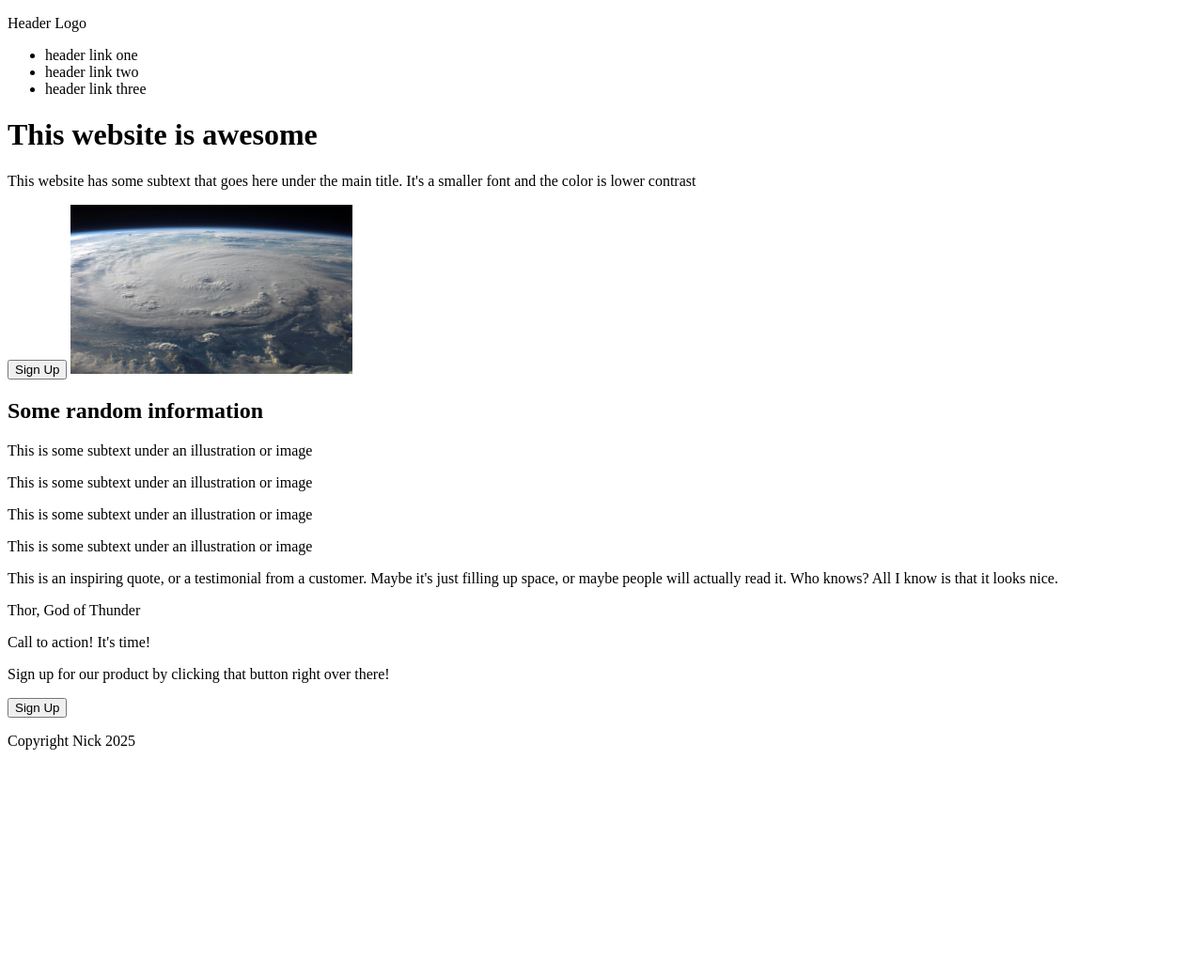
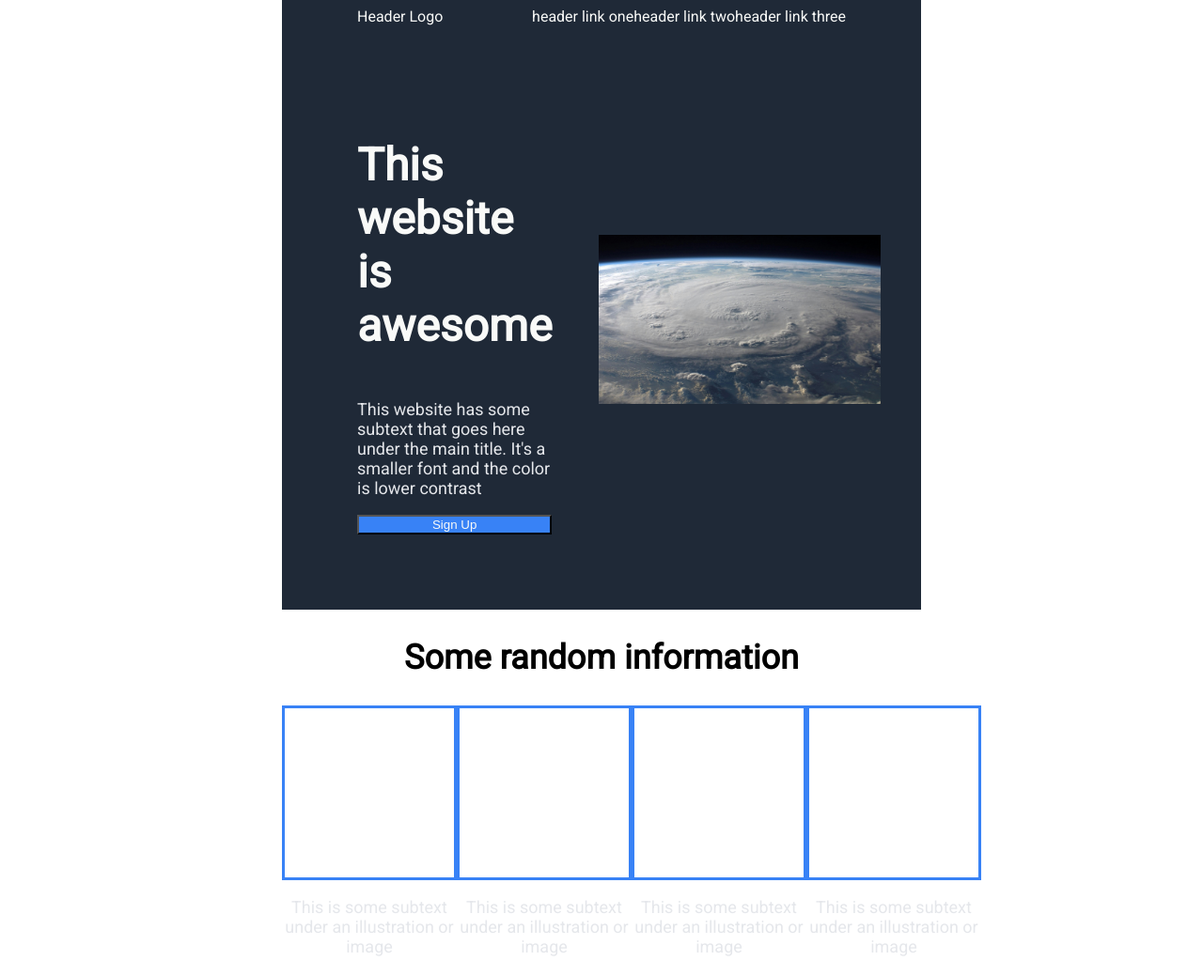
Before and after one commit to ndlein/otp-landingpage, a plain HTML site: page index.html in a window 1280 px wide. Shown: the top 1039 px of the page at 94% size. Before the commit the page ends 814 px from the top, so only its background shows below. Drawn offline with Linux system fonts and the light colour scheme.

Commit message:
Finished HTML and hhalfway through styling

```diff
--- a/index.html
+++ b/index.html
@@ -3,35 +3,48 @@
 <head>
     <meta charset="UTF-8">
     <meta name="viewport" content="width=device-width, initial-scale=1.0">
+    <link href='https://fonts.googleapis.com/css?family=Roboto' rel='stylesheet'>
     <link rel="stylesheet" href="style.css">
     <title>Document</title>
 </head>
 <body>
         <header>
+            <div class="navarea">
                 <p class="header-logo">Header Logo</p>
                 <ul class="headerlinks">
                     <li class="liinks">header link one</li>
                     <li class="links">header link two</li>
                     <li class="links">header link three</li>
                 </ul>
+            </div>
+        <div class="header-container">
+            <div class="header-text">
                 <h1 class="title">This website is awesome</h1>
                 <p class="subtext">This website has some subtext that goes here under the main title. It's a smaller font and the color is lower contrast</p>
                 <button class="sign-up">Sign Up</button>
-        <img src="../otp-landingpage/images/earth.jpg" alt="Image of earth rise" width="300" height="180">
+            </div>
+            <div class="img-container"><img src="../otp-landingpage/images/earth.jpg" alt="Image of earth rise" width="300" height="180"></div>
                 </header>
+        </div>
     <div class="main">
         <h2>Some random information</h2>
+        <div class="imagebar">
             <div class="image-container">
+            <div class="square"></div>
             <p class="subtext">This is some subtext under an illustration or image</p>
             </div>
             <div class="image-container">
+            <div class="square"> </div>
             <p class="subtext">This is some subtext under an illustration or image</p>
             </div>
             <div class="image-container">
+            <div class="square"> </div>
                 <p class="subtext">This is some subtext under an illustration or image</p>
             </div>
             <div class="image-container">
+            <div class="square"> </div>
                 <p class="subtext">This is some subtext under an illustration or image</p>
+            </div>
         </div>
     </div>
     <div class="inspiration">
--- a/style.css
+++ b/style.css
@@ -0,0 +1,90 @@
+body {
+    margin: 0 300px;
+    font-family: Roboto;
+}
+
+header {
+    background-color: #1F2937;
+    color: #F9FAF8;
+    font-family: Roboto;
+}
+
+ul {
+    list-style: none;
+    padding: 0;
+    margin: 0;
+    display: flex;
+}
+
+.header-logo {
+    padding: 0;
+    margin: 0;
+    margin-right: auto;
+}
+
+.navarea {
+    display: flex;
+    padding: 8px 80px;
+}
+
+.header-text {
+    display: flex;
+    flex-direction: column;
+    text-wrap: wrap;
+    flex-grow: 1;
+    max-width: 45ch;
+}
+
+.title {
+    font-size: 48px;
+}
+
+.header-container {
+    display: flex;
+    padding: 80px 80px;
+    flex-grow: 1;
+    gap: 50px;
+    align-items: center;
+}
+
+button {
+    background-color: #3882F6;
+    color: #F9FAF8;
+}
+
+.img-container {
+    align-items: center;
+    width: 1 em;
+}
+
+.subtext {
+    font-size: 18px;
+    color: #E5E7EB;
+}
+
+h2 {
+    text-align: center;
+    weight: 900;
+    font-size: 36px;
+}
+
+.imagebar {
+    display: flex;
+    justify-content: space-evenly;
+    flex-grow: 1;
+}
+
+.image-container {
+    display: flex;
+    flex-direction: column;
+    flex-grow: 1;
+    align-items: center;
+    text-align: center;
+}
+
+.square {
+    border-style: solid;
+    border-color: #3882F6;
+    height: 180px;
+    width: 180px;
+}
```
Lines whose indentation alone changed are shown as unchanged.
